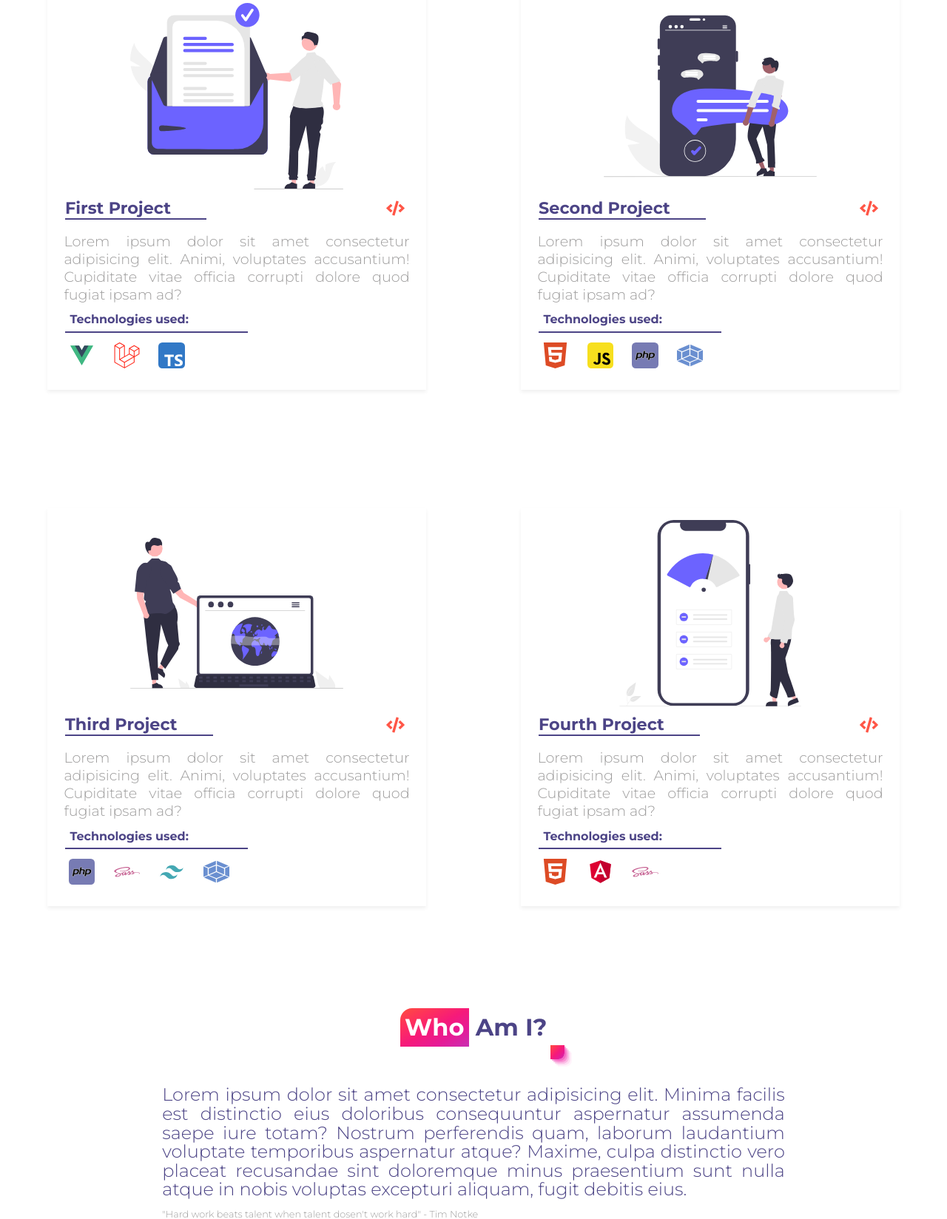
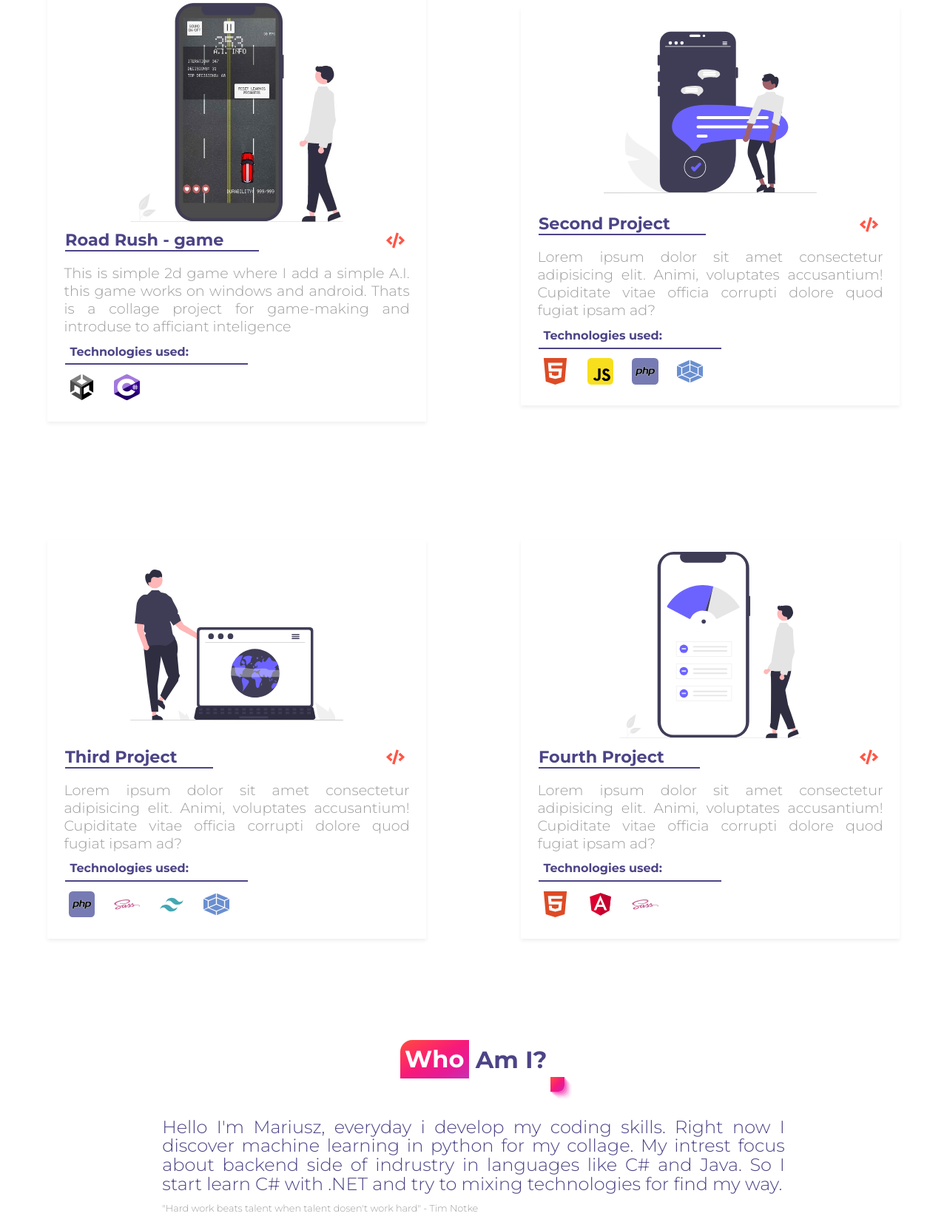
Before and after one commit to MariuszKloska/MariuszKloska.github.io, a plain HTML site: page index.html in a window 1280 px wide. Shown: the part 1152-2800 px from the top of the page at 74% size. Drawn offline with Linux system fonts and the light colour scheme.

Commit message:
added first project and about me section

```diff
--- a/index.html
+++ b/index.html
@@ -33,7 +33,8 @@
             <img class="home-image" src="./images/LandingHero.gif" alt="coding image">
             <div class="home-content">
                 <h1>Mariusz Kloska</h1>
-                <span>Fullstack Developer</span>
+                <span>Backend Developer</span>
+
                 <div class="home-icons">
                     <a href="https://www.linkedin.com/in/mariuszkloska/"><img src="./images/Icons/linkedIn.png" alt="linkedin-icon"></a>
                     <a href="https://github.com/MariuszKloska"><img src="./images/Icons/github.png" alt="github-icon" ></a>
@@ -53,24 +54,24 @@
             <div class="projects-content">
                 <!-- FIRST PROJECT -->
                 <div class="projects-content-card">
-                    <img src="./images/projects/first-project.svg" alt="project-image">
+
+                    <img src="./images/projects/first-project1.jpg" alt="project-image">
                     <div class="project-info">
-                        <p class="project-name">First Project</p>
-                        <a href="/" class="project-link">
+                        <p class="project-name">Road Rush - game</p>
+                        <a href="https://github.com/MariuszKloska/RoadRush" class="project-link">
                             <img src="./images/Icons/code.svg" alt="code-icon">
                         </a>
                     </div>
                     <p class="project-description">
-                        Lorem ipsum dolor sit amet consectetur adipisicing elit.
-                        Animi, voluptates accusantium! Cupiditate vitae officia
-                        corrupti dolore quod fugiat ipsam ad?
+                        This is simple 2d game where I add a simple A.I.
+                        this game works on windows and android. Thats is a collage project
+                        for game-making and introduse to afficiant inteligence
                     </p>
                     <div class="project-technoliogies">
                         <p class="technologies-title">Technologies used:</p>
                         <div class="technologies-icons">
-                            <img src="./images/Icons/vue-svgrepo-com.svg" alt="vue-icon">
-                            <img src="./images/Icons/laravel-svgrepo-com.svg" alt="laravel-icon">
-                            <img src="./images/Icons/typescript-svgrepo-com.svg" alt="typescript-icon">
+                            <img src="./images/Icons/unity.png" alt="unity-icon">
+                            <img src="./images/Icons/cs.png" alt="cs-icon">
                         </div>
                     </div>
                 </div>
@@ -156,13 +157,8 @@
             </div>
             <div class="about-content">
             <p class="about-description">
-               Lorem ipsum dolor sit amet consectetur adipisicing elit.
-               Minima facilis est distinctio eius doloribus consequuntur
-               aspernatur assumenda saepe iure totam? Nostrum perferendis
-                quam, laborum laudantium voluptate temporibus aspernatur atque?
-                 Maxime, culpa distinctio vero placeat recusandae sint doloremque
-                 minus praesentium sunt nulla atque in nobis voluptas excepturi aliquam,
-                 fugit debitis eius.
+               Hello I'm Mariusz, everyday i develop my coding skills. Right now I discover machine learning in python for my collage. My intrest focus about backend side of indrustry  in languages like C# and Java.
+               So I start learn C# with .NET and try to mixing technologies for find my way.
 
                  <span class="about-quote">
                     "Hard work beats talent when talent dosen't work hard" - Tim Notke
@@ -179,12 +175,12 @@
             </div>
         <section class="technologies-content">
             <div class="technologies-item">
-                <img src="./images/Icons/typescript-svgrepo-com.svg" alt="typescript-icon">
-                <p class="technologies-item-title">Typescript</p>
+                <img src="./images/Icons/unity.png" alt="typescript-icon">
+                <p class="technologies-item-title">Unity</p>
             </div>
             <div class="technologies-item">
-                <img src="./images/Icons/vue-svgrepo-com.svg" alt="vue-icon">
-                <p class="technologies-item-title">Vue JS</p>
+                <img src="./images/Icons/cs.png" alt="cs-icon">
+                <p class="technologies-item-title">C#</p>
             </div>
             <div class="technologies-item">
                 <img src="./images/Icons/html5.svg" alt="html-icon">
```
Also changed, not shown: images/Icons/cs.png (added), images/Icons/unity.png (added), images/projects/D942B797.jpg (added), images/projects/first-project1.jpg (added), images/projects/first-project1.svg (added).
